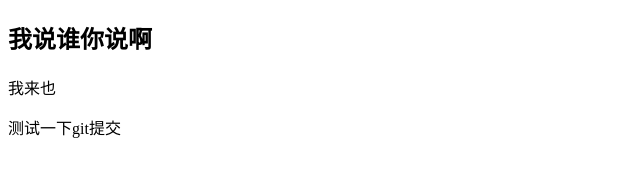
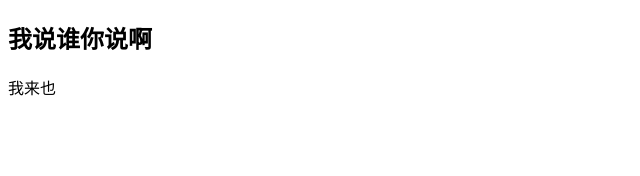
Before and after one commit to changlearn/learnPromise, a website built with Vite: page learnPromise/index.html in a window 1280 px wide. Shown: the whole page, without its empty margins (0-640 px from the left). Built offline with nearby package versions, Linux system fonts and the light colour scheme.

Commit message:
B12 msg: "去除一行文字"

```diff
--- a/learnPromise/index.html
+++ b/learnPromise/index.html
@@ -12,7 +12,6 @@
     <section>
         <h1>我说谁你说啊</h1>
         <p>我来也</p>
-        <p>测试一下git提交</p>
     </section>
 </body>
 </html>
```
